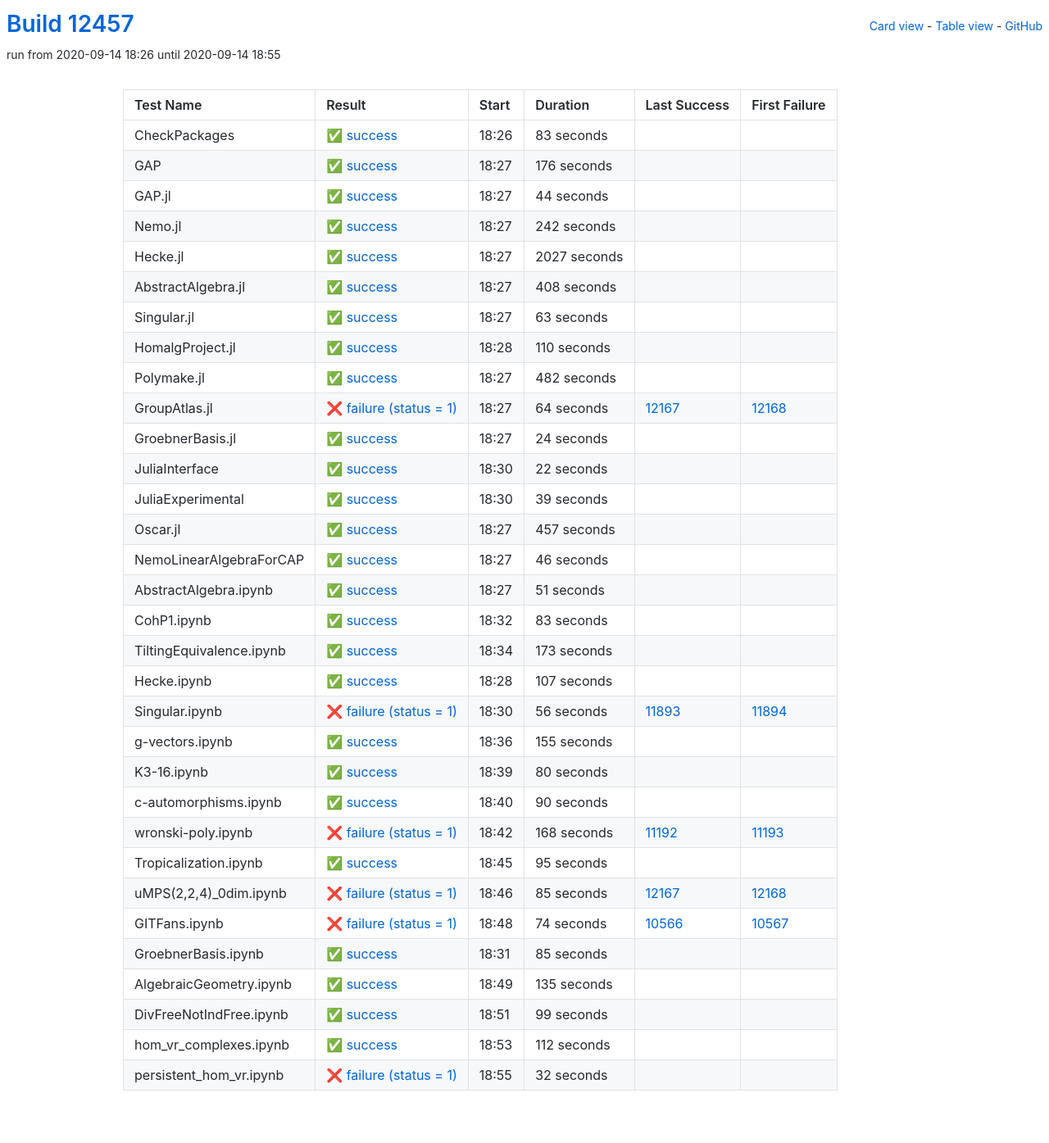
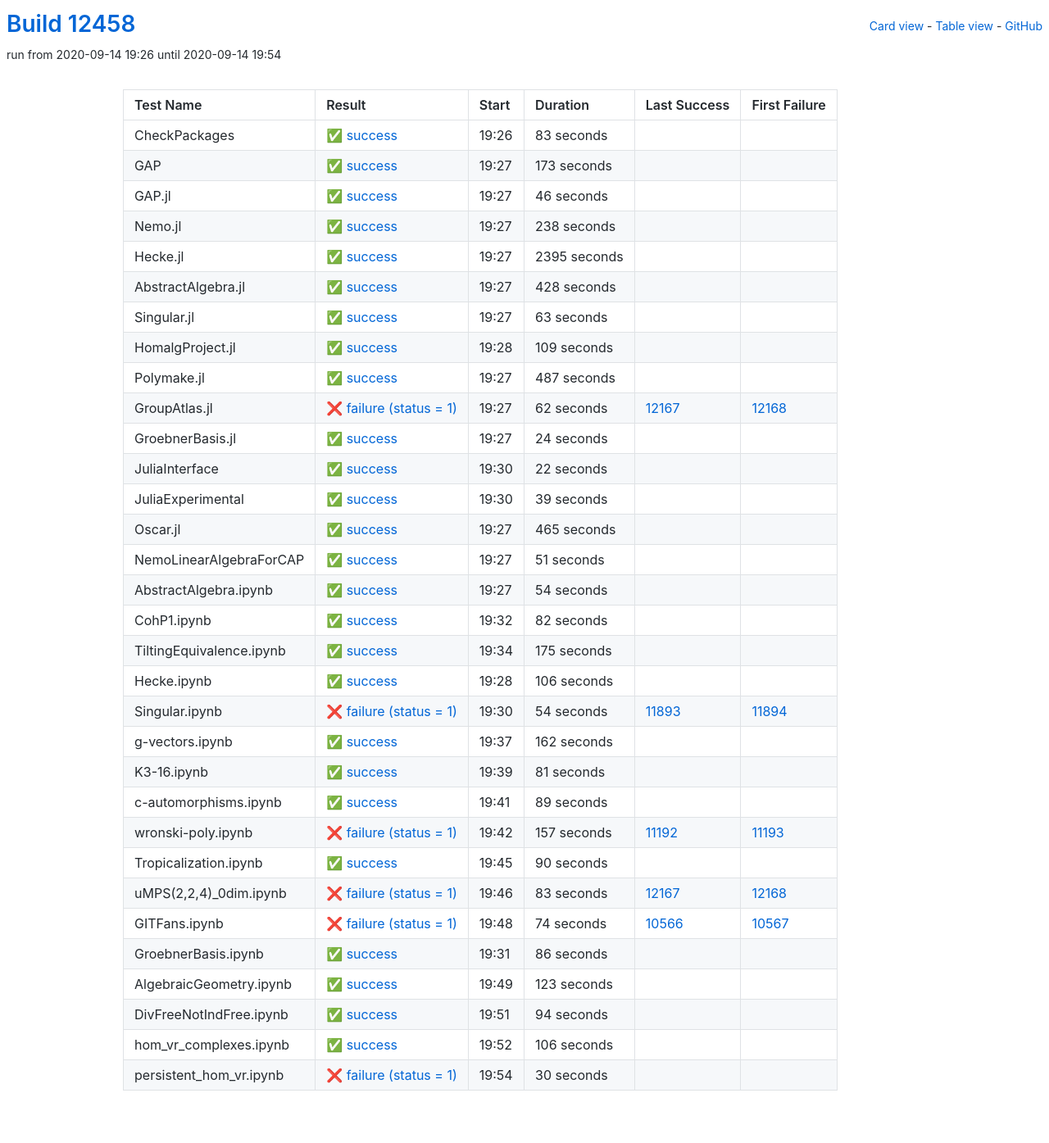
Before and after one commit to oscar-system/oscar-ci-status, a Jekyll site: the page built from table.html, in a window 1280 px wide. Shown: the whole page at 82% size. Built offline with Jekyll 4.4.1, drawn with Linux system fonts in a browser that asks for light colours.

Commit message:
Build #12458

```diff
--- a/_data/ci.yml
+++ b/_data/ci.yml
@@ -1,6 +1,6 @@
 ---
-build: 12457
-build_url: https://oscarci.mathematik.uni-kl.de/job/oscar/12457/
+build: 12458
+build_url: https://oscarci.mathematik.uni-kl.de/job/oscar/12458/
 job: oscar
 organization: oscar-system
 repo: oscar-ci-status
@@ -8,8 +8,8 @@
 tests:
 - name: CheckPackages
   id: checkpackages
-  log: https://oscarci.mathematik.uni-kl.de/job/oscar/12457/artifact/logs/build-12457/CheckPackages.log
-  start: 2020-09-14 18:26
+  log: https://oscarci.mathematik.uni-kl.de/job/oscar/12458/artifact/logs/build-12458/CheckPackages.log
+  start: 2020-09-14 19:26
   success: true
   exitcode: 0
   status: success
@@ -20,68 +20,68 @@
   first_failure_url:
 - name: GAP
   id: gap
-  log: https://oscarci.mathematik.uni-kl.de/job/oscar/12457/artifact/logs/build-12457/GAP.log
-  start: 2020-09-14 18:27
+  log: https://oscarci.mathematik.uni-kl.de/job/oscar/12458/artifact/logs/build-12458/GAP.log
+  start: 2020-09-14 19:27
   success: true
   exitcode: 0
   status: success
-  duration: 176
+  duration: 173
   last_success: false
   last_success_url:
   first_failure: false
   first_failure_url:
 - name: GAP.jl
   id: gap-jl
-  log: https://oscarci.mathematik.uni-kl.de/job/oscar/12457/artifact/logs/build-12457/GAP.jl.log
-  start: 2020-09-14 18:27
+  log: https://oscarci.mathematik.uni-kl.de/job/oscar/12458/artifact/logs/build-12458/GAP.jl.log
+  start: 2020-09-14 19:27
   success: true
   exitcode: 0
   status: success
-  duration: 44
+  duration: 46
   last_success: false
   last_success_url:
   first_failure: false
   first_failure_url:
 - name: Nemo.jl
   id: nemo-jl
-  log: https://oscarci.mathematik.uni-kl.de/job/oscar/12457/artifact/logs/build-12457/Nemo.jl.log
-  start: 2020-09-14 18:27
+  log: https://oscarci.mathematik.uni-kl.de/job/oscar/12458/artifact/logs/build-12458/Nemo.jl.log
+  start: 2020-09-14 19:27
   success: true
   exitcode: 0
   status: success
-  duration: 242
+  duration: 238
   last_success: false
   last_success_url:
   first_failure: false
   first_failure_url:
 - name: Hecke.jl
   id: hecke-jl
-  log: https://oscarci.mathematik.uni-kl.de/job/oscar/12457/artifact/logs/build-12457/Hecke.jl.log
-  start: 2020-09-14 18:27
+  log: https://oscarci.mathematik.uni-kl.de/job/oscar/12458/artifact/logs/build-12458/Hecke.jl.log
+  start: 2020-09-14 19:27
   success: true
   exitcode: 0
   status: success
-  duration: 2027
+  duration: 2395
   last_success: false
   last_success_url:
   first_failure: false
   first_failure_url:
 - name: AbstractAlgebra.jl
   id: abstractalgebra-jl
-  log: https://oscarci.mathematik.uni-kl.de/job/oscar/12457/artifact/logs/build-12457/AbstractAlgebra.jl.log
-  start: 2020-09-14 18:27
+  log: https://oscarci.mathematik.uni-kl.de/job/oscar/12458/artifact/logs/build-12458/AbstractAlgebra.jl.log
+  start: 2020-09-14 19:27
   success: true
   exitcode: 0
   status: success
-  duration: 408
+  duration: 428
   last_success: false
   last_success_url:
   first_failure: false
   first_failure_url:
 - name: Singular.jl
   id: singular-jl
-  log: https://oscarci.mathematik.uni-kl.de/job/oscar/12457/artifact/logs/build-12457/Singular.jl.log
-  start: 2020-09-14 18:27
+  log: https://oscarci.mathematik.uni-kl.de/job/oscar/12458/artifact/logs/build-12458/Singular.jl.log
+  start: 2020-09-14 19:27
   success: true
   exitcode: 0
   status: success
@@ -92,44 +92,44 @@
   first_failure_url:
 - name: HomalgProject.jl
   id: homalgproject-jl
-  log: https://oscarci.mathematik.uni-kl.de/job/oscar/12457/artifact/logs/build-12457/HomalgProject.jl.log
-  start: 2020-09-14 18:28
+  log: https://oscarci.mathematik.uni-kl.de/job/oscar/12458/artifact/logs/build-12458/HomalgProject.jl.log
+  start: 2020-09-14 19:28
   success: true
   exitcode: 0
   status: success
-  duration: 110
+  duration: 109
   last_success: false
   last_success_url:
   first_failure: false
   first_failure_url:
 - name: Polymake.jl
   id: polymake-jl
-  log: https://oscarci.mathematik.uni-kl.de/job/oscar/12457/artifact/logs/build-12457/Polymake.jl.log
-  start: 2020-09-14 18:27
+  log: https://oscarci.mathematik.uni-kl.de/job/oscar/12458/artifact/logs/build-12458/Polymake.jl.log
+  start: 2020-09-14 19:27
   success: true
   exitcode: 0
   status: success
-  duration: 482
+  duration: 487
   last_success: false
   last_success_url:
   first_failure: false
   first_failure_url:
 - name: GroupAtlas.jl
   id: groupatlas-jl
-  log: https://oscarci.mathematik.uni-kl.de/job/oscar/12457/artifact/logs/build-12457/GroupAtlas.jl.log
-  start: 2020-09-14 18:27
+  log: https://oscarci.mathematik.uni-kl.de/job/oscar/12458/artifact/logs/build-12458/GroupAtlas.jl.log
+  start: 2020-09-14 19:27
   success: false
   exitcode: 1
   status: failure
-  duration: 64
+  duration: 62
   last_success: 12167
   last_success_url: https://oscarci.mathematik.uni-kl.de/job/oscar/12167/
   first_failure: 12168
   first_failure_url: https://oscarci.mathematik.uni-kl.de/job/oscar/12168/
 - name: GroebnerBasis.jl
   id: groebnerbasis-jl
-  log: https://oscarci.mathematik.uni-kl.de/job/oscar/12457/artifact/logs/build-12457/GroebnerBasis.jl.log
-  start: 2020-09-14 18:27
+  log: https://oscarci.mathematik.uni-kl.de/job/oscar/12458/artifact/logs/build-12458/GroebnerBasis.jl.log
+  start: 2020-09-14 19:27
   success: true
   exitcode: 0
   status: success
@@ -140,8 +140,8 @@
   first_failure_url:
 - name: JuliaInterface
   id: juliainterface
-  log: https://oscarci.mathematik.uni-kl.de/job/oscar/12457/artifact/logs/build-12457/JuliaInterface.log
-  start: 2020-09-14 18:30
+  log: https://oscarci.mathematik.uni-kl.de/job/oscar/12458/artifact/logs/build-12458/JuliaInterface.log
+  start: 2020-09-14 19:30
   success: true
   exitcode: 0
   status: success
@@ -152,8 +152,8 @@
   first_failure_url:
 - name: JuliaExperimental
   id: juliaexperimental
-  log: https://oscarci.mathematik.uni-kl.de/job/oscar/12457/artifact/logs/build-12457/JuliaExperimental.log
-  start: 2020-09-14 18:30
+  log: https://oscarci.mathematik.uni-kl.de/job/oscar/12458/artifact/logs/build-12458/JuliaExperimental.log
+  start: 2020-09-14 19:30
   success: true
   exitcode: 0
   status: success
@@ -164,32 +164,20 @@
   first_failure_url:
 - name: Oscar.jl
   id: oscar-jl
-  log: https://oscarci.mathematik.uni-kl.de/job/oscar/12457/artifact/logs/build-12457/Oscar.jl.log
-  start: 2020-09-14 18:27
+  log: https://oscarci.mathematik.uni-kl.de/job/oscar/12458/artifact/logs/build-12458/Oscar.jl.log
+  start: 2020-09-14 19:27
   success: true
   exitcode: 0
   status: success
-  duration: 457
+  duration: 465
   last_success: false
   last_success_url:
   first_failure: false
   first_failure_url:
 - name: NemoLinearAlgebraForCAP
   id: nemolinearalgebraforcap
-  log: https://oscarci.mathematik.uni-kl.de/job/oscar/12457/artifact/logs/build-12457/NemoLinearAlgebraForCAP.log
-  start: 2020-09-14 18:27
-  success: true
-  exitcode: 0
-  status: success
-  duration: 46
-  last_success: false
-  last_success_url:
-  first_failure: false
-  first_failure_url:
-- name: AbstractAlgebra.ipynb
-  id: abstractalgebra-ipynb
-  log: https://oscarci.mathematik.uni-kl.de/job/oscar/12457/artifact/logs/build-12457/AbstractAlgebra.ipynb.log
-  start: 2020-09-14 18:27
+  log: https://oscarci.mathematik.uni-kl.de/job/oscar/12458/artifact/logs/build-12458/NemoLinearAlgebraForCAP.log
+  start: 2020-09-14 19:27
   success: true
   exitcode: 0
   status: success
@@ -198,82 +186,118 @@
   last_success_url:
   first_failure: false
   first_failure_url:
-- name: CohP1.ipynb
-  id: cohp1-ipynb
-  log: https://oscarci.mathematik.uni-kl.de/job/oscar/12457/artifact/logs/build-12457/CohP1.ipynb.log
-  start: 2020-09-14 18:32
+- name: AbstractAlgebra.ipynb
+  id: abstractalgebra-ipynb
+  log: https://oscarci.mathematik.uni-kl.de/job/oscar/12458/artifact/logs/build-12458/AbstractAlgebra.ipynb.log
+  start: 2020-09-14 19:27
   success: true
   exitcode: 0
   status: success
-  duration: 83
+  duration: 54
+  last_success: false
+  last_success_url:
+  first_failure: false
+  first_failure_url:
+- name: CohP1.ipynb
+  id: cohp1-ipynb
+  log: https://oscarci.mathematik.uni-kl.de/job/oscar/12458/artifact/logs/build-12458/CohP1.ipynb.log
+  start: 2020-09-14 19:32
+  success: true
+  exitcode: 0
+  status: success
+  duration: 82
   last_success: false
   last_success_url:
   first_failure: false
   first_failure_url:
 - name: TiltingEquivalence.ipynb
   id: tiltingequivalence-ipynb
-  log: https://oscarci.mathematik.uni-kl.de/job/oscar/12457/artifact/logs/build-12457/TiltingEquivalence.ipynb.log
-  start: 2020-09-14 18:34
+  log: https://oscarci.mathematik.uni-kl.de/job/oscar/12458/artifact/logs/build-12458/TiltingEquivalence.ipynb.log
+  start: 2020-09-14 19:34
   success: true
   exitcode: 0
   status: success
-  duration: 173
+  duration: 175
   last_success: false
   last_success_url:
   first_failure: false
   first_failure_url:
 - name: Hecke.ipynb
   id: hecke-ipynb
-  log: https://oscarci.mathematik.uni-kl.de/job/oscar/12457/artifact/logs/build-12457/Hecke.ipynb.log
-  start: 2020-09-14 18:28
+  log: https://oscarci.mathematik.uni-kl.de/job/oscar/12458/artifact/logs/build-12458/Hecke.ipynb.log
+  start: 2020-09-14 19:28
   success: true
   exitcode: 0
   status: success
-  duration: 107
+  duration: 106
   last_success: false
   last_success_url:
   first_failure: false
   first_failure_url:
 - name: Singular.ipynb
   id: singular-ipynb
-  log: https://oscarci.mathematik.uni-kl.de/job/oscar/12457/artifact/logs/build-12457/Singular.ipynb.log
-  start: 2020-09-14 18:30
+  log: https://oscarci.mathematik.uni-kl.de/job/oscar/12458/artifact/logs/build-12458/Singular.ipynb.log
+  start: 2020-09-14 19:30
   success: false
   exitcode: 1
   status: failure
-  duration: 56
+  duration: 54
   last_success: 11893
   last_success_url: https://oscarci.mathematik.uni-kl.de/job/oscar/11893/
   first_failure: 11894
   first_failure_url: https://oscarci.mathematik.uni-kl.de/job/oscar/11894/
 - name: g-vectors.ipynb
   id: g-vectors-ipynb
-  log: https://oscarci.mathematik.uni-kl.de/job/oscar/12457/artifact/logs/build-12457/g-vectors.ipynb.log
-  start: 2020-09-14 18:36
+  log: https://oscarci.mathematik.uni-kl.de/job/oscar/12458/artifact/logs/build-12458/g-vectors.ipynb.log
+  start: 2020-09-14 19:37
   success: true
   exitcode: 0
   status: success
-  duration: 155
+  duration: 162
   last_success: false
   last_success_url:
   first_failure: false
   first_failure_url:
 - name: K3-16.ipynb
   id: k3-16-ipynb
-  log: https://oscarci.mathematik.uni-kl.de/job/oscar/12457/artifact/logs/build-12457/K3-16.ipynb.log
-  start: 2020-09-14 18:39
+  log: https://oscarci.mathematik.uni-kl.de/job/oscar/12458/artifact/logs/build-12458/K3-16.ipynb.log
+  start: 2020-09-14 19:39
   success: true
   exitcode: 0
   status: success
-  duration: 80
+  duration: 81
   last_success: false
   last_success_url:
   first_failure: false
   first_failure_url:
 - name: c-automorphisms.ipynb
   id: c-automorphisms-ipynb
-  log: https://oscarci.mathematik.uni-kl.de/job/oscar/12457/artifact/logs/build-12457/c-automorphisms.ipynb.log
-  start: 2020-09-14 18:40
+  log: https://oscarci.mathematik.uni-kl.de/job/oscar/12458/artifact/logs/build-12458/c-automorphisms.ipynb.log
+  start: 2020-09-14 19:41
+  success: true
+  exitcode: 0
+  status: success
+  duration: 89
+  last_success: false
+  last_success_url:
+  first_failure: false
+  first_failure_url:
+- name: wronski-poly.ipynb
+  id: wronski-poly-ipynb
+  log: https://oscarci.mathematik.uni-kl.de/job/oscar/12458/artifact/logs/build-12458/wronski-poly.ipynb.log
+  start: 2020-09-14 19:42
+  success: false
+  exitcode: 1
+  status: failure
+  duration: 157
+  last_success: 11192
+  last_success_url: https://oscarci.mathematik.uni-kl.de/job/oscar/11192/
+  first_failure: 11193
+  first_failure_url: https://oscarci.mathematik.uni-kl.de/job/oscar/11193/
+- name: Tropicalization.ipynb
+  id: tropicalization-ipynb
+  log: https://oscarci.mathematik.uni-kl.de/job/oscar/12458/artifact/logs/build-12458/Tropicalization.ipynb.log
+  start: 2020-09-14 19:45
   success: true
   exitcode: 0
   status: success
@@ -282,46 +306,22 @@
   last_success_url:
   first_failure: false
   first_failure_url:
-- name: wronski-poly.ipynb
-  id: wronski-poly-ipynb
-  log: https://oscarci.mathematik.uni-kl.de/job/oscar/12457/artifact/logs/build-12457/wronski-poly.ipynb.log
-  start: 2020-09-14 18:42
+- name: uMPS(2,2,4)_0dim.ipynb
+  id: umps-2-2-4-0dim-ipynb
+  log: https://oscarci.mathematik.uni-kl.de/job/oscar/12458/artifact/logs/build-12458/uMPS-2-2-4-_0dim.ipynb.log
+  start: 2020-09-14 19:46
   success: false
   exitcode: 1
   status: failure
-  duration: 168
-  last_success: 11192
-  last_success_url: https://oscarci.mathematik.uni-kl.de/job/oscar/11192/
-  first_failure: 11193
-  first_failure_url: https://oscarci.mathematik.uni-kl.de/job/oscar/11193/
-- name: Tropicalization.ipynb
-  id: tropicalization-ipynb
-  log: https://oscarci.mathematik.uni-kl.de/job/oscar/12457/artifact/logs/build-12457/Tropicalization.ipynb.log
-  start: 2020-09-14 18:45
-  success: true
-  exitcode: 0
-  status: success
-  duration: 95
-  last_success: false
-  last_success_url:
-  first_failure: false
-  first_failure_url:
-- name: uMPS(2,2,4)_0dim.ipynb
-  id: umps-2-2-4-0dim-ipynb
-  log: https://oscarci.mathematik.uni-kl.de/job/oscar/12457/artifact/logs/build-12457/uMPS-2-2-4-_0dim.ipynb.log
-  start: 2020-09-14 18:46
-  success: false
-  exitcode: 1
-  status: failure
-  duration: 85
+  duration: 83
   last_success: 12167
   last_success_url: https://oscarci.mathematik.uni-kl.de/job/oscar/12167/
   first_failure: 12168
   first_failure_url: https://oscarci.mathematik.uni-kl.de/job/oscar/12168/
 - name: GITFans.ipynb
   id: gitfans-ipynb
-  log: https://oscarci.mathematik.uni-kl.de/job/oscar/12457/artifact/logs/build-12457/GITFans.ipynb.log
-  start: 2020-09-14 18:48
+  log: https://oscarci.mathematik.uni-kl.de/job/oscar/12458/artifact/logs/build-12458/GITFans.ipynb.log
+  start: 2020-09-14 19:48
   success: false
   exitcode: 1
   status: failure
@@ -332,60 +332,60 @@
   first_failure_url: https://oscarci.mathematik.uni-kl.de/job/oscar/10567/
 - name: GroebnerBasis.ipynb
   id: groebnerbasis-ipynb
-  log: https://oscarci.mathematik.uni-kl.de/job/oscar/12457/artifact/logs/build-12457/GroebnerBasis.ipynb.log
-  start: 2020-09-14 18:31
+  log: https://oscarci.mathematik.uni-kl.de/job/oscar/12458/artifact/logs/build-12458/GroebnerBasis.ipynb.log
+  start: 2020-09-14 19:31
   success: true
   exitcode: 0
   status: success
-  duration: 85
+  duration: 86
   last_success: false
   last_success_url:
   first_failure: false
   first_failure_url:
 - name: AlgebraicGeometry.ipynb
   id: algebraicgeometry-ipynb
-  log: https://oscarci.mathematik.uni-kl.de/job/oscar/12457/artifact/logs/build-12457/AlgebraicGeometry.ipynb.log
-  start: 2020-09-14 18:49
+  log: https://oscarci.mathematik.uni-kl.de/job/oscar/12458/artifact/logs/build-12458/AlgebraicGeometry.ipynb.log
+  start: 2020-09-14 19:49
   success: true
   exitcode: 0
   status: success
-  duration: 135
+  duration: 123
   last_success: false
   last_success_url:
   first_failure: false
   first_failure_url:
 - name: DivFreeNotIndFree.ipynb
   id: divfreenotindfree-ipynb
-  log: https://oscarci.mathematik.uni-kl.de/job/oscar/12457/artifact/logs/build-12457/DivFreeNotIndFree.ipynb.log
-  start: 2020-09-14 18:51
+  log: https://oscarci.mathematik.uni-kl.de/job/oscar/12458/artifact/logs/build-12458/DivFreeNotIndFree.ipynb.log
+  start: 2020-09-14 19:51
   success: true
   exitcode: 0
   status: success
-  duration: 99
+  duration: 94
   last_success: false
   last_success_url:
   first_failure: false
   first_failure_url:
 - name: hom_vr_complexes.ipynb
   id: hom-vr-complexes-ipynb
-  log: https://oscarci.mathematik.uni-kl.de/job/oscar/12457/artifact/logs/build-12457/hom_vr_complexes.ipynb.log
-  start: 2020-09-14 18:53
+  log: https://oscarci.mathematik.uni-kl.de/job/oscar/12458/artifact/logs/build-12458/hom_vr_complexes.ipynb.log
+  start: 2020-09-14 19:52
   success: true
   exitcode: 0
   status: success
-  duration: 112
+  duration: 106
   last_success: false
   last_success_url:
   first_failure: false
   first_failure_url:
 - name: persistent_hom_vr.ipynb
   id: persistent-hom-vr-ipynb
-  log: https://oscarci.mathematik.uni-kl.de/job/oscar/12457/artifact/logs/build-12457/persistent_hom_vr.ipynb.log
-  start: 2020-09-14 18:55
+  log: https://oscarci.mathematik.uni-kl.de/job/oscar/12458/artifact/logs/build-12458/persistent_hom_vr.ipynb.log
+  start: 2020-09-14 19:54
   success: false
   exitcode: 1
   status: failure
-  duration: 32
+  duration: 30
   last_success: false
   last_success_url:
   first_failure: false
```
Also changed, not shown: README.md.
